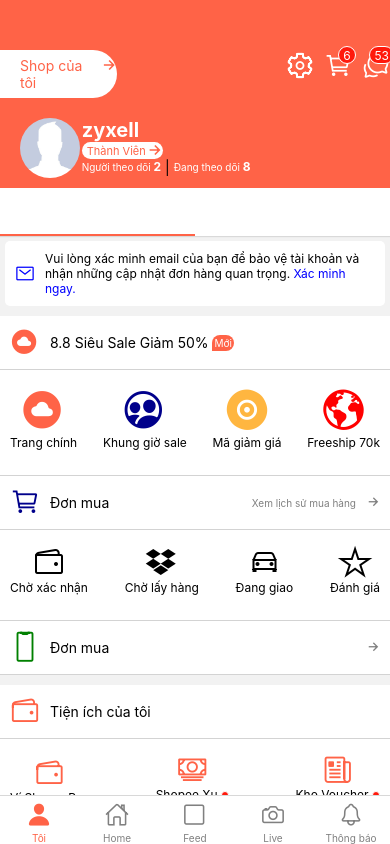
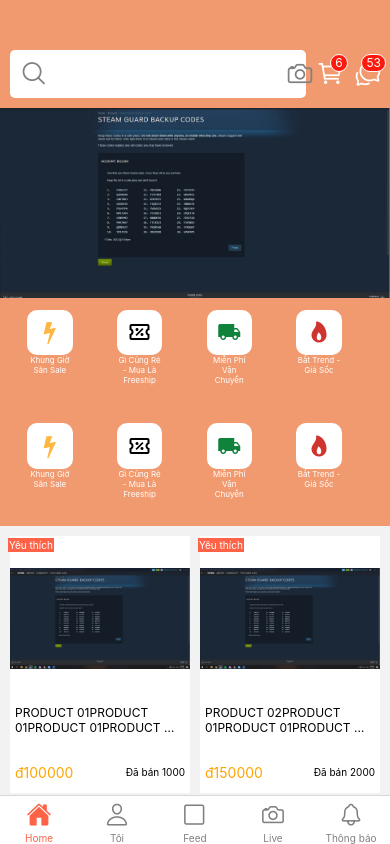
Before and after one commit to 0703086663/Shopee---ReactNative, a React Native app: screen / in a window 390 px wide. Built offline with nearby package versions, Linux system fonts and the light colour scheme.

Commit message:
Fix flatlist Product

```diff
--- a/App.tsx
+++ b/App.tsx
@@ -93,14 +93,14 @@
         })}
       >
         <Tab.Screen
+          name="Home"
+          component={HomeScreen}
+          options={{ title: "Home", headerShown: false }}
+        />
+        <Tab.Screen
           name="User"
           component={UserScreen}
           options={{ title: "Tôi", headerShown: false }}
-        />
-        <Tab.Screen
-          name="Home"
-          component={HomeScreen}
-          options={{ title: "Home", headerShown: false }}
         />
         <Tab.Screen name="Feed" component={CategoryScreen} />
         <Tab.Screen name="Live" component={CategoryScreen} />
--- a/components/HomeScreen/Body/BodyElements/ListProducts.tsx
+++ b/components/HomeScreen/Body/BodyElements/ListProducts.tsx
@@ -4,20 +4,81 @@
 
 export const ListProductsElement = () => {
   const [products, setProducts] = useState([
-    { id: 1, name: "Product 01", image: "", price: 100000, buyCount: 1000 },
-    { id: 2, name: "Product 02", image: "", price: 150000, buyCount: 2000 },
-    { id: 3, name: "Product 03", image: "", price: 200000, buyCount: 3000 },
-    { id: 4, name: "Product 04", image: "", price: 250000, buyCount: 4000 },
-    { id: 5, name: "Product 05", image: "", price: 300000, buyCount: 5000 },
-    { id: 6, name: "Product 06", image: "", price: 350000, buyCount: 6000 },
-    { id: 7, name: "Product 07", image: "", price: 400000, buyCount: 7000 },
-    { id: 8, name: "Product 08", image: "", price: 450000, buyCount: 8000 },
-    { id: 9, name: "Product 09", image: "", price: 500000, buyCount: 9000 },
-    { id: 10, name: "Product 10", image: "", price: 550000, buyCount: 10000 },
+    {
+      id: 1,
+      name: "Product 01Product 01Product 01Product 01Product 01Product 01",
+      image: "",
+      price: 100000,
+      buyCount: 1000,
+    },
+    {
+      id: 2,
+      name: "Product 02Product 01Product 01Product 01Product 01Product 01",
+      image: "",
+      price: 150000,
+      buyCount: 2000,
+    },
+    {
+      id: 3,
+      name: "Product 03Product 01Product 01Product 01Product 01Product 01",
+      image: "",
+      price: 200000,
+      buyCount: 3000,
+    },
+    {
+      id: 4,
+      name: "Product 04Product 01Product 01Product 01Product 01Product 01",
+      image: "",
+      price: 250000,
+      buyCount: 4000,
+    },
+    {
+      id: 5,
+      name: "Product 05Product 01Product 01Product 01Product 01Product 01",
+      image: "",
+      price: 300000,
+      buyCount: 5000,
+    },
+    {
+      id: 6,
+      name: "Product 06Product 01Product 01Product 01Product 01Product 01",
+      image: "",
+      price: 350000,
+      buyCount: 6000,
+    },
+    {
+      id: 7,
+      name: "Product 07Product 01Product 01Product 01Product 01Product 01",
+      image: "",
+      price: 400000,
+      buyCount: 7000,
+    },
+    {
+      id: 8,
+      name: "Product 08Product 01Product 01Product 01Product 01Product 01",
+      image: "",
+      price: 450000,
+      buyCount: 8000,
+    },
+    {
+      id: 9,
+      name: "Product 09Product 01Product 01Product 01Product 01Product 01",
+      image: "",
+      price: 500000,
+      buyCount: 9000,
+    },
+    {
+      id: 10,
+      name: "Product 10Product 01Product 01Product 01Product 01Product 01",
+      image: "",
+      price: 550000,
+      buyCount: 1000,
+    },
   ]);
   return (
     <View style={styles.productsListContainer}>
       <FlatList
+        contentContainerStyle={styles.flatList}
         data={products}
         numColumns={2}
         keyExtractor={(item) => `${item.id}`}
@@ -31,4 +92,9 @@
   productsListContainer: {
     flex: 1,
   },
+  flatList: {
+    alignItems: "center",
+    borderWidth: 5,
+    borderColor: "#f2f2f2",
+  },
 });
--- a/components/HomeScreen/Body/BodyElements/Product.tsx
+++ b/components/HomeScreen/Body/BodyElements/Product.tsx
@@ -1,16 +1,21 @@
 import { StyleSheet, View, Image, Text } from "react-native";
-import icon from "../../../../assets/icon.png";
+import code from "../../../../assets/code.jpg";
 
 export const Product = (props: any) => {
   const { product } = props;
   return (
     <View style={styles.productContainer}>
+      <View style={styles.topLeftBadge}>
+        <Text style={styles.topLeftBadgeText}>Yêu thích</Text>
+      </View>
       <View style={styles.imageContainer}>
-        <Image style={styles.image} source={icon} />
+        <Image style={styles.image} source={code} />
       </View>
       <View style={styles.infoContainer}>
         <View style={styles.titleContainer}>
-          <Text style={styles.title}>{product.title}</Text>
+          <Text style={styles.title} numberOfLines={2}>
+            {product.name}
+          </Text>
         </View>
         <View style={styles.priceContainer}>
           <Text style={styles.price}>đ{product.price}</Text>
@@ -22,36 +27,57 @@
 };
 
 const styles = StyleSheet.create({
-  productContainer: { flexDirection: "column" },
+  topLeftBadge: {
+    top: 2,
+    left: -2,
+    backgroundColor: "tomato",
+    alignSelf: "flex-start",
+    position: "absolute",
+  },
+  topLeftBadgeText: { fontSize: 10, color: "white", padding: 1 },
+  productContainer: {
+    backgroundColor: "white",
+    flexDirection: "column",
+    width: "50%",
+    borderWidth: 5,
+    borderColor: "#f2f2f2",
+  },
   imageContainer: {
     flex: 4,
     aspectRatio: 1,
+    justifyContent: "center",
+    alignItems: "center",
   },
   image: {
-    height: 128,
-    width: 128,
+    flex: 1,
+    width: "100%",
+    resizeMode: "contain",
   },
   infoContainer: {
     flex: 2,
     flexDirection: "column",
+    padding: 5,
   },
   titleContainer: {
     flex: 1,
   },
   title: {
     textTransform: "uppercase",
-    fontSize: 14,
+    fontSize: 12,
   },
   priceContainer: {
+    paddingTop: 20,
     flex: 1,
     flexDirection: "row",
+    alignItems: "center",
+    justifyContent: "center",
   },
   price: {
     flex: 1,
     color: "orange",
-    fontSize: 16,
+    fontSize: 14,
   },
   buyCount: {
-    fontSize: 14,
+    fontSize: 10,
   },
 });
```
